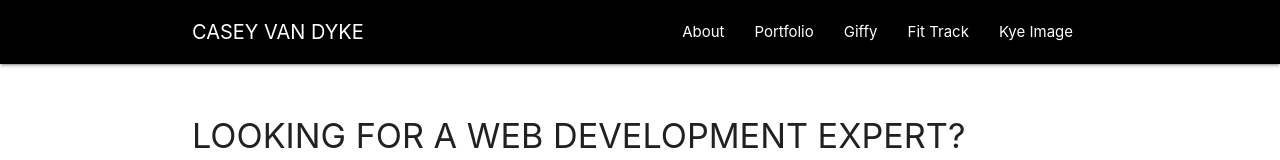
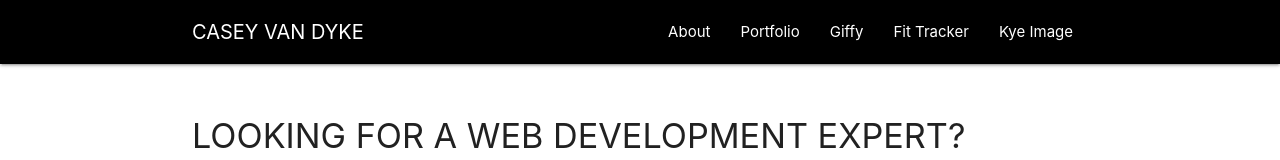
Before and after one commit to CaseyVandyke/Portfolio, a plain HTML site: page index.html in a window 1280 px wide. Shown: the top 160 px of the page. Drawn offline with nearby package versions, Linux system fonts and the light colour scheme.

Commit message:
final edit

```diff
--- a/index.html
+++ b/index.html
@@ -38,7 +38,7 @@
             <li class="back-color">
               <a href="#giffy">Giffy</a>
             </li>
-            <li class="back-color"><a href="#fit-track">Fit Track</a></li>
+            <li class="back-color"><a href="#fit-track">Fit Tracker</a></li>
             <li class="back-color"><a href="#kye-image">Kye Image</a></li>
           </ul>
         </div>
```
